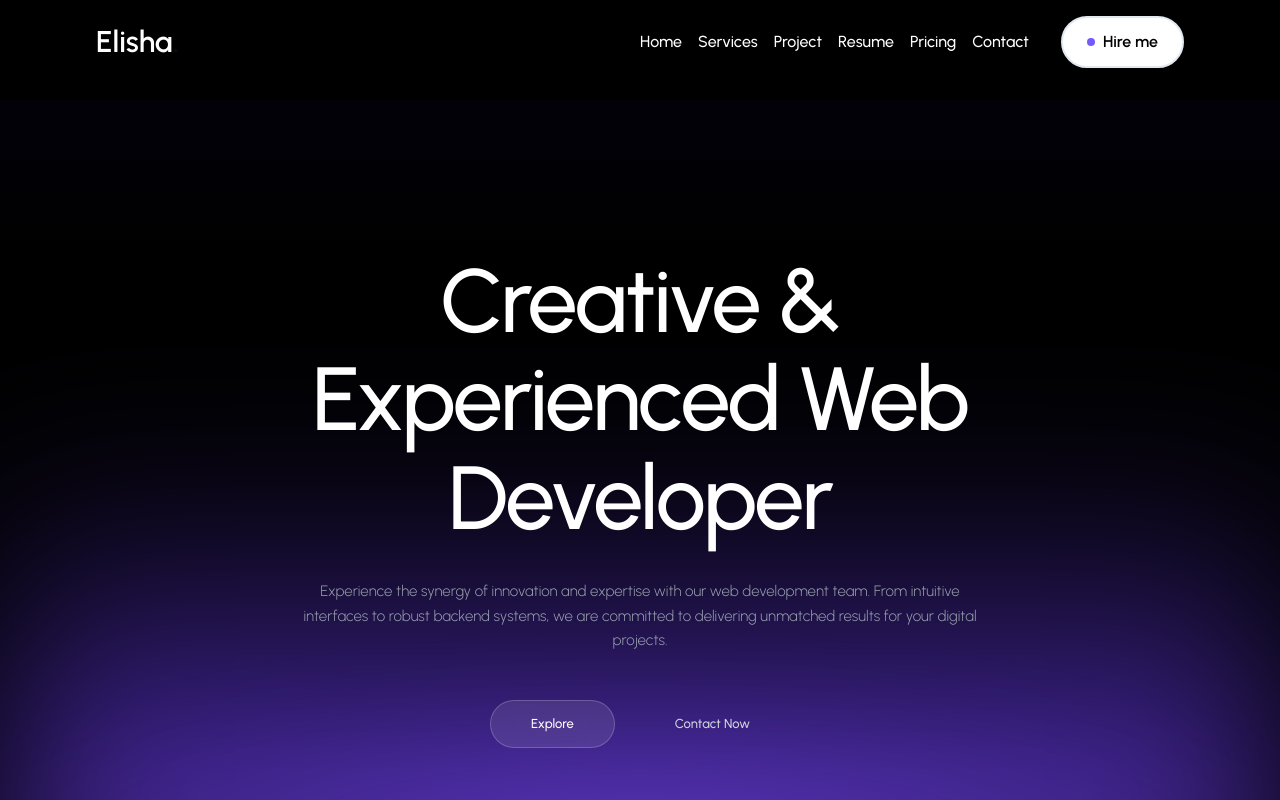
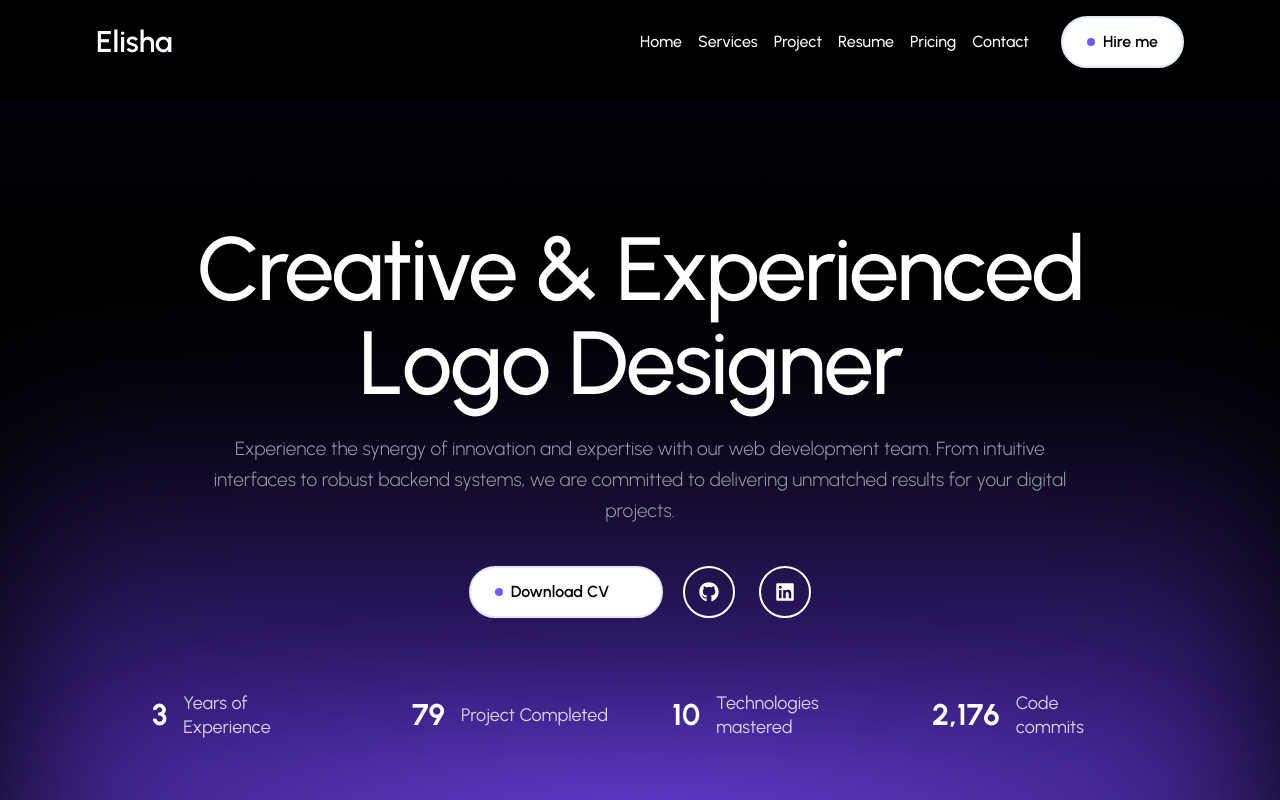
Before and after one commit to elishabhatti/elisha-portfolio, a Next.js app: page / in a window 1280 px wide. Shown: the top 800 px of the page. Built offline with nearby package versions, Linux system fonts and the light colour scheme.

Commit message:
refactor: again changed the desgin of the home page

```diff
--- a/components/pages/Home.jsx
+++ b/components/pages/Home.jsx
@@ -1,23 +1,34 @@
 "use client";
 
 import { motion } from "framer-motion";
+import { InteractiveHoverButton } from "../magicui/interactive-hover-button";
+import { FiDownload } from "react-icons/fi";
+import Stats from "../Stats";
+import Social from "../Social";
+import { FlipWords } from "../ui/flip-words";
+
+const words = [
+  "Web Developer",
+  "Web Designer",
+  "Logo Designer",
+  "SEO Assistant",
+];
 
 const Home = () => {
   return (
     <section className="relative w-full min-h-screen flex flex-col justify-center items-center text-white overflow-hidden bg-[#000000]">
-      <div className="absolute bottom-0 left-0 w-full h-[55vh] pointer-events-none">
-        {/* The Base Purple Gradient */}
+      {/* Background Gradient */}
+      <div className="absolute bottom-0 left-0 w-full h-[65vh] pointer-events-none">
         <div
-          className="absolute inset-0 opacity-100"
+          className="absolute inset-0"
           style={{
             background:
               "linear-gradient(to top, #5e35b1 0%, #4527a0 20%, transparent 100%)",
             filter: "blur(90px)",
           }}
         />
-        {/* The Brighter Horizontal Core */}
         <div
-          className="absolute bottom-0 left-1/2 -translate-x-1/2 w-[110%] h-[40%] opacity-80"
+          className="absolute bottom-0 left-1/2 -translate-x-1/2 w-[110%] h-[40%]"
           style={{
             background:
               "radial-gradient(50% 100% at 50% 100%, #7c4dff 0%, transparent 100%)",
@@ -26,26 +37,33 @@ const Home = () => {
         />
       </div>
 
-      {/* CONTENT LAYER */}
-      <div className="relative z-10 flex flex-col items-center text-center px-4 max-w-6xl">
-        {/* Main Heading: Matched to the large, clean scale in the photo */}
+      {/* CONTENT */}
+      <div className="relative z-10 flex flex-col justify-center items-center text-center px-4 max-w-9xl mx-auto -mt-40">
+        {/* Heading */}
         <motion.h1
           initial={{ opacity: 0, y: 30 }}
           animate={{ opacity: 1, y: 0 }}
           transition={{ duration: 0.8, ease: "easeOut" }}
-          className="text-[7vw] leading-[1.1]  font-medium tracking-tight mb-8"
+          className="text-[7vw] leading-[1.05] font-medium tracking-tight mb-6"
         >
-          Creative & <br />
-          Experienced Web <br />
-          Developer
+          Creative & Experienced
+          <br />
+          <motion.span
+            initial={{ x: -100, opacity: 0 }}
+            animate={{ x: 0, opacity: 1 }}
+            transition={{ delay: 0.2, duration: 0.69 }}
+            className="inline-block"
+          >
+            <FlipWords className="text-white" words={words} />
+          </motion.span>
         </motion.h1>
 
-        {/* Subtext: Wide, small, and slightly dimmed */}
+        {/* Subtext */}
         <motion.p
           initial={{ opacity: 0 }}
           animate={{ opacity: 1 }}
           transition={{ delay: 0.3, duration: 0.8 }}
-          className="text-gray-400 text-xs md:text-[15px] max-w-3xl leading-relaxed mb-12 px-10 opacity-60 font-light"
+          className="text-gray-400 text-xs md:text-[19px] max-w-4xl leading-relaxed mb-10 opacity-60 font-light"
         >
           Experience the synergy of innovation and expertise with our web
           development team. From intuitive interfaces to robust backend systems,
@@ -53,106 +71,41 @@ const Home = () => {
           projects.
         </motion.p>
 
-        {/* Buttons: Clean, pill-shaped, translucent */}
+        {/* Button + Social */}
         <motion.div
-          initial={{ opacity: 0, y: 20 }}
-          animate={{ opacity: 1, y: 0 }}
-          transition={{ delay: 0.5, duration: 0.8 }}
-          className="flex flex-row items-center justify-center gap-5"
+          initial={{ x: 100, opacity: 0 }}
+          animate={{ x: 0, opacity: 1 }}
+          transition={{ duration: 0.69 }}
+          className="flex items-center gap-5"
         >
-          <button className="px-10 py-2.5 rounded-full border border-white/20 bg-white/10 hover:bg-white/20 transition-all backdrop-blur-md text-[13px] font-medium">
-            Explore
-          </button>
-          <button className="px-10 py-2.5 rounded-full text-gray-300 hover:text-white transition-colors text-[13px] font-medium">
-            Contact Now
-          </button>
+          <div>
+            <a href="/Elisha-Jameel.docx" download>
+              <InteractiveHoverButton>
+                <span className="text-black group-hover:text-white">
+                  Download CV
+                </span>
+                <FiDownload className="transition-all duration-300 group-hover:text-white text-xl ml-2 inline" />
+              </InteractiveHoverButton>
+            </a>
+          </div>
+          <div>
+            <Social
+              containerStyles="flex gap-6"
+              iconStyles="w-13 h-13 text-xl border-2 border-white rounded-full transition-all duration-300 flex justify-center items-center text-white hover:bg-[#725afe] text-base hover:text-white"
+            />
+          </div>
         </motion.div>
       </div>
 
-      {/* Subtle top-down fade to keep the top half pitch black */}
-      <div className="absolute top-0 left-0 w-full h-40 bg-gradient-to-b from-[#020109] to-transparent pointer-events-none" />
+      {/* Top Fade */}
+      <div className="absolute top-0 left-0 w-full h-40 bg-linear-to-b from-[#020109] to-transparent pointer-events-none" />
+
+      {/* Stats */}
+      <div className="absolute bottom-40 w-full flex justify-center">
+        <Stats />
+      </div>
     </section>
   );
 };
 
 export default Home;
-// <motion.section
-//   initial={{ opacity: 0, y: 50 }}
-//   whileInView={{ opacity: 1, y: 0 }}
-//   transition={{ duration: 0.6, ease: "easeOut" }}
-//   viewport={{ once: true, amount: 0.2 }}
-//   className="w-full pb-15"
-// >
-//   <div id="home" className="container ">
-//     <div className="flex flex-col lg:flex-row items-center lg:items-center justify-center gap-6 pt-6 lg:gap-24 lg:pt-6 pb-14">
-//       {/* Text */}
-//       <div className="text-left flex flex-col p-5 items-center xl:items-start order-2 xl:order-none max-w-2xl">
-//         <motion.span
-//           initial={{ x: -100, opacity: 0 }}
-//           animate={{ x: 0, opacity: 1, delay: 0.2 }}
-//           transition={{ duration: 0.69 }}
-//         ></motion.span>
-//         <motion.h1
-//           initial={{ x: 100, opacity: 0 }}
-//           animate={{ x: 0, opacity: 1, delay: 0.2 }}
-//           transition={{ duration: 0.69 }}
-//           className="h1 mt-2 mb-4  text-white"
-//         >
-//           Hello I'm <br />
-//           <motion.span
-//             initial={{ x: -100, opacity: 0 }}
-//             animate={{ x: 0, opacity: 1, delay: 0.2 }}
-//             transition={{ duration: 0.69 }}
-//             className="text-transparent inline-block bg-clip-text bg-gradient-to-r from-purple-400 via-pink-500 to-red-500"
-//           >
-//             Elisha Jameel
-//           </motion.span>
-//         </motion.h1>
-//         <motion.h3 className="h3 mb-5">
-//           <motion.span
-//             initial={{ x: -100, opacity: 0 }}
-//             animate={{ x: 0, opacity: 1, delay: 0.2 }}
-//             transition={{ duration: 0.69 }}
-//           >
-//             <FlipWords className="text-white" words={words} />
-//           </motion.span>
-//         </motion.h3>
-//         <motion.p
-//           initial={{ y: 100, opacity: 0 }}
-//           animate={{ y: 0, opacity: 1, delay: 0.2 }}
-//           transition={{ duration: 0.69 }}
-//           className="max-w-[500px] text-white/80 leading-relaxed mb-6 "
-//         >
-//           I excel at crafting elegant digital experiences, and I am
-//           proficient in various programming languages and technologies.
-//         </motion.p>
-//         {/* btn and socials */}
-//         <div className="flex cursor-pointer flex-col lg:flex-row items-center gap-6">
-//           <motion.div
-//             initial={{ x: 100, opacity: 0 }}
-//             animate={{ x: 0, opacity: 1, delay: 0.2 }}
-//             transition={{ duration: 0.69 }}
-//             className="group"
-//           >
-//             <InteractiveHoverButton>
-//               <a href="/Elisha-Jameel.docx" download>
-//                 <span className="text-black group-hover:text-white">
-//                   Download CV
-//                 </span>
-//                 <FiDownload className="hover:transition-all duration-300 group-hover:text-white text-xl ml-2 inline" />
-//               </a>
-//             </InteractiveHoverButton>
-//           </motion.div>
-//           <Social
-//             containerStyles="flex gap-6"
-//             iconStyles="w-13 h-13 text-xl border-2 border-white rounded-full hover:transition-all duration-300 flex justify-center items-center text-white hover:bg-[#a238ff] text-base hover:text-white"
-//           />
-//         </div>
-//       </div>
-
-//     </div>
-//   </div>
-//   <div className="w-full justify-center flex items-center">
-//     <Stats />
-//   </div>
-// </motion.section>
--- a/json/stats.json
+++ b/json/stats.json
@@ -1,6 +1,6 @@
 [
-  { "num": 2, "text": "Years of Experience" },
-  { "num": 71, "text": "Project Completed" },
-  { "num": 8, "text": "Technologies mastered" },
-  { "num": 1746, "text": "Code commits" }
+  { "num": 3, "text": "Years of Experience" },
+  { "num": 79, "text": "Project Completed" },
+  { "num": 10, "text": "Technologies mastered" },
+  { "num": 2176, "text": "Code commits" }
 ]
```
